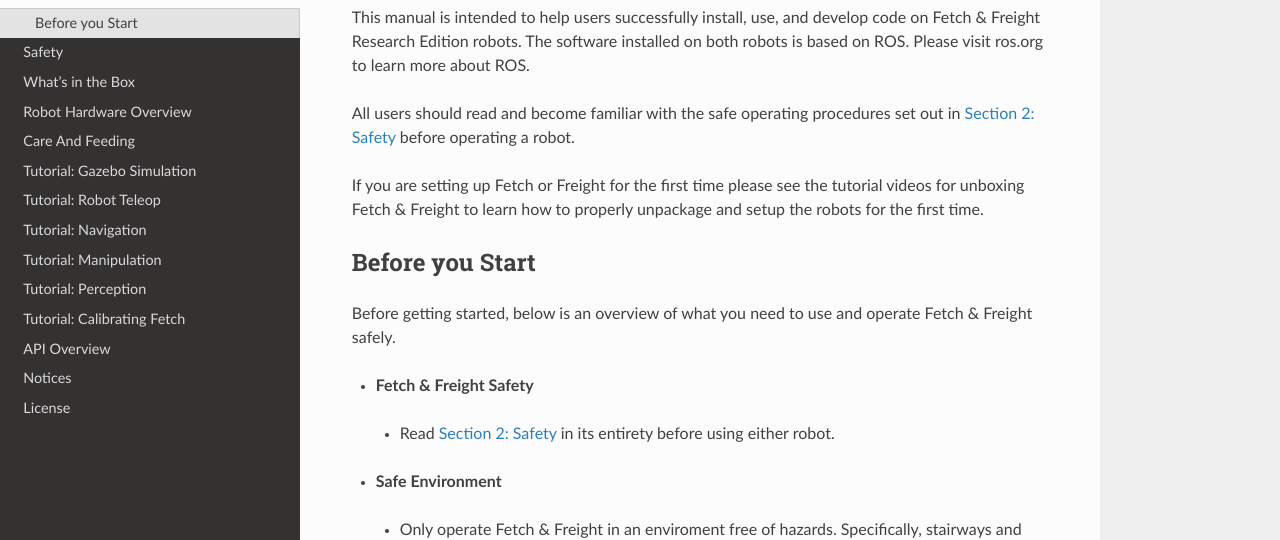
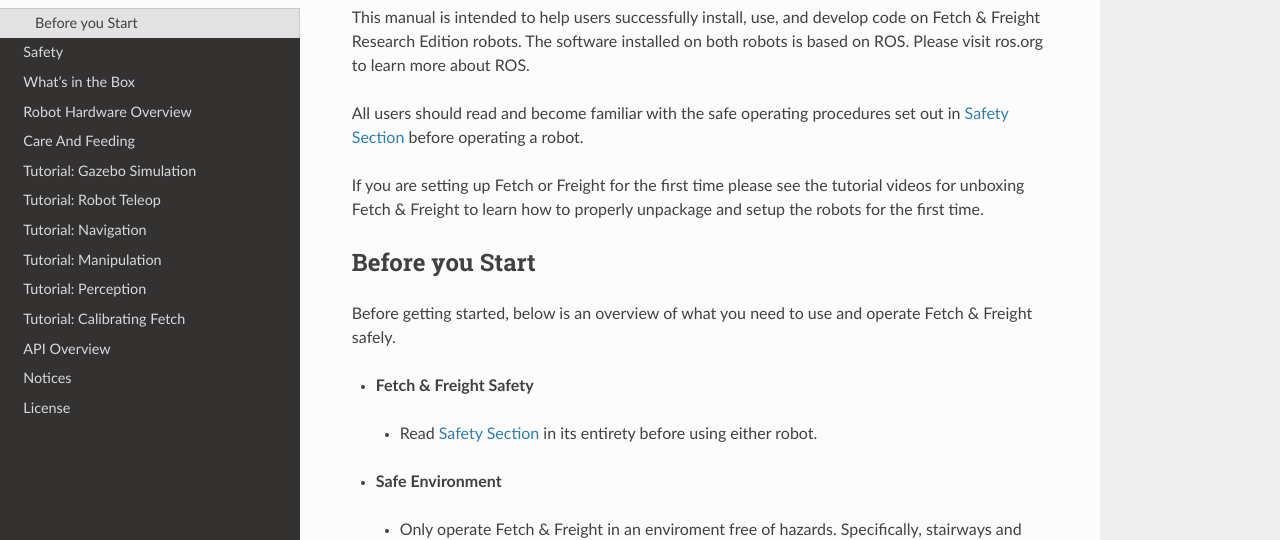
Before and after one commit to fetchrobotics/docs, a Sphinx documentation site: the page built from source/introduction.rst, in a window 1280 px wide and 900 px high. Shown: the part 154-694 px from the top of the window. Built offline with Sphinx 7.4.7 and the Read the Docs theme 2.0.0, drawn with Linux system fonts in a browser that asks for light colours.

Commit message:
remove section number

```diff
--- a/source/introduction.rst
+++ b/source/introduction.rst
@@ -6,7 +6,7 @@
 both robots is based on ROS. Please visit ros.org to learn more about ROS.
 
 All users should read and become familiar with the safe operating procedures
-set out in :doc:`Section 2: Safety</safety>` before operating a robot.
+set out in :doc:`Safety Section</safety>` before operating a robot.
 
 If you are setting up Fetch or Freight for the first time please see the
 tutorial videos for unboxing Fetch & Freight to learn how to properly unpackage
@@ -20,7 +20,7 @@
 
 * **Fetch & Freight Safety**
 
- - Read :doc:`Section 2: Safety</safety>` in its entirety before using either robot.
+ - Read :doc:`Safety Section</safety>` in its entirety before using either robot.
 
 * **Safe Environment**
 
```
